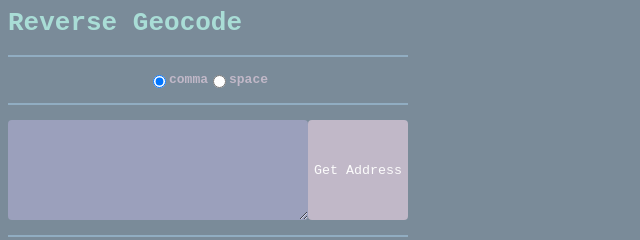
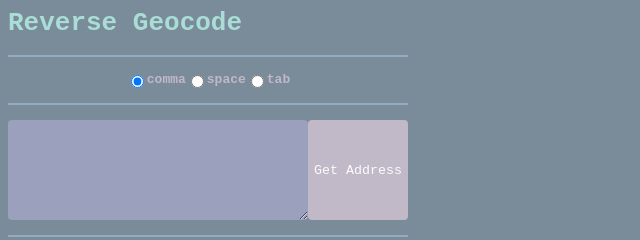
Before and after one commit to jochuu/latlong, a plain HTML site: page index.html in a window 1280 px wide. Shown: the full height of the page, 0-640 px from the left. Drawn offline with nearby package versions, Linux system fonts and the light colour scheme.

Commit message:
Add tab delimiter

```diff
--- a/index.html
+++ b/index.html
@@ -11,6 +11,8 @@
       <label for="html">comma</label><br />
       <input type="radio" id="spaceRadio" name="splitType" value=" " />
       <label for="css">space</label><br />
+      <input type="radio" id="spaceRadio" name="splitType" value="\t" />
+      <label for="css">tab</label><br />
     </div>
     <div class="container">
       <textarea type="text" id="latlong"></textarea>
```
